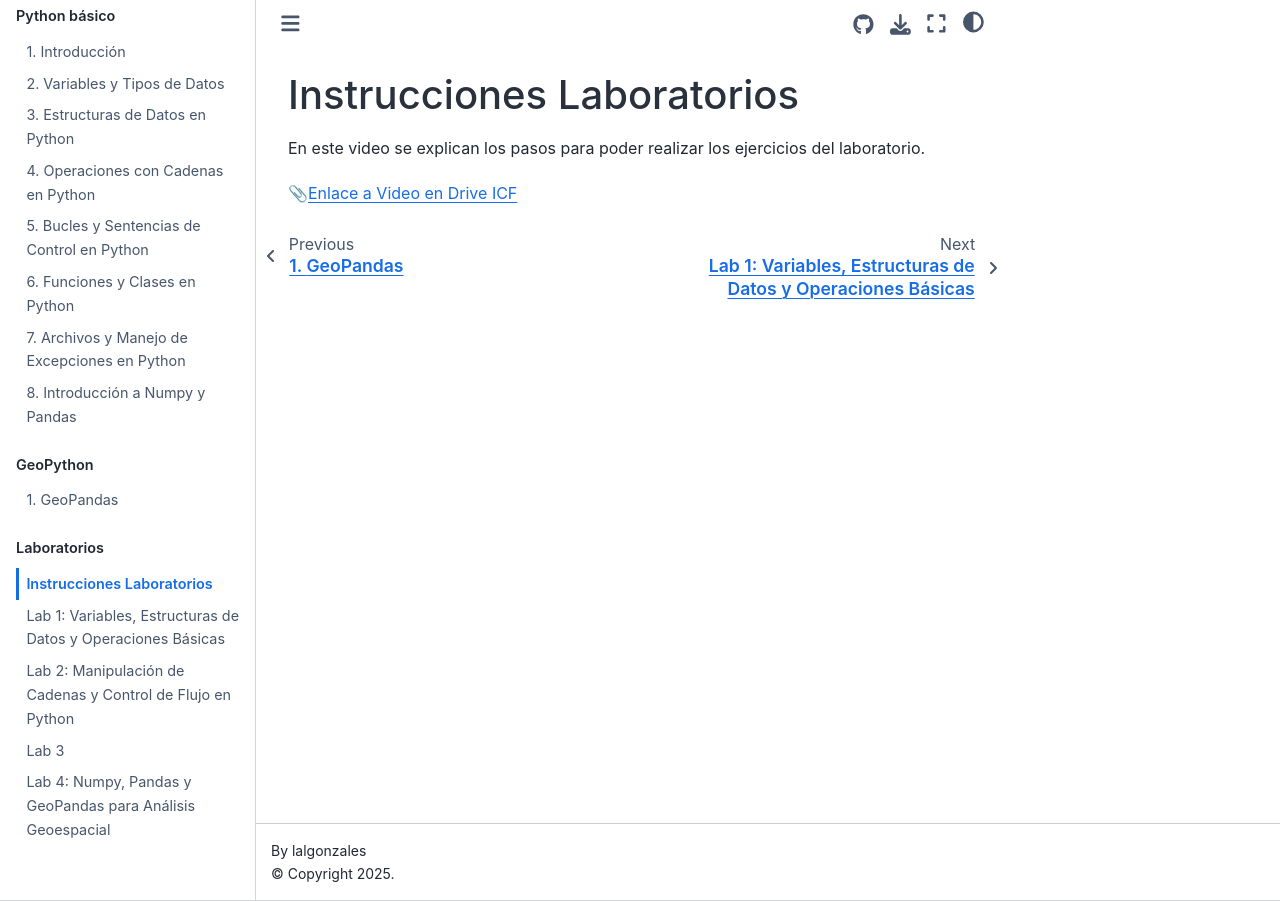
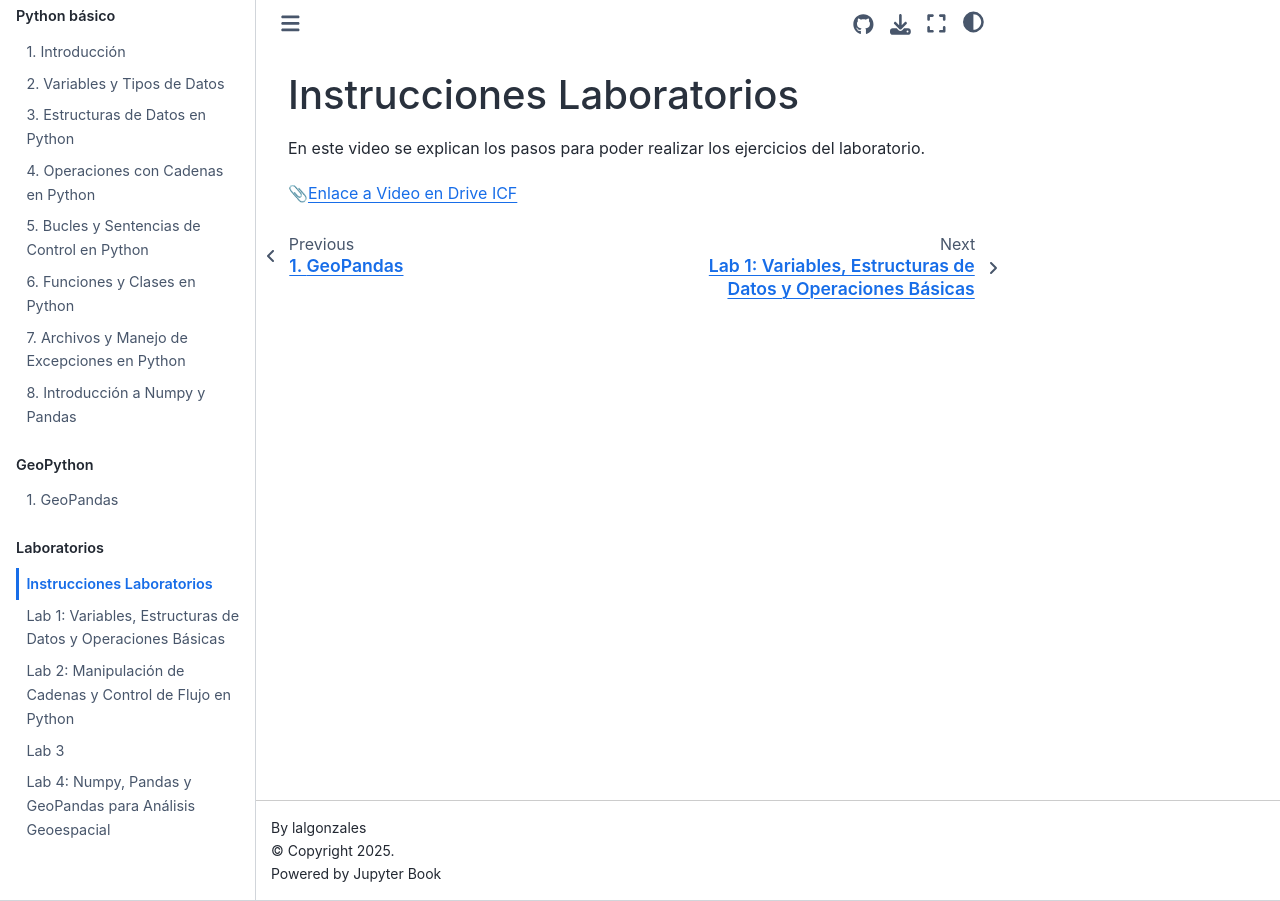
Before and after one commit to lalgonzales/geo-intro-py, a Jupyter Book: the page built from contenido/labs/instrucciones_labs.md, in a window 1280 px wide. Built offline with Jupyter Book 1.0.4 settings and Sphinx 7.4.7 and the Sphinx Book theme 1.1.4, drawn with Linux system fonts in a browser that asks for light colours.

```diff
--- a/_config.yml
+++ b/_config.yml
@@ -48,6 +48,9 @@ html:
   use_edit_page_button: true
   use_download_button: true
   thebe: true
+  extra_footer: "Powered by Jupyter Book"
+  analytics:
+    google_analytics_id: "G-KKJMZL06KJ"
 
 bibtex_bibfiles:
   - references.bib
```
